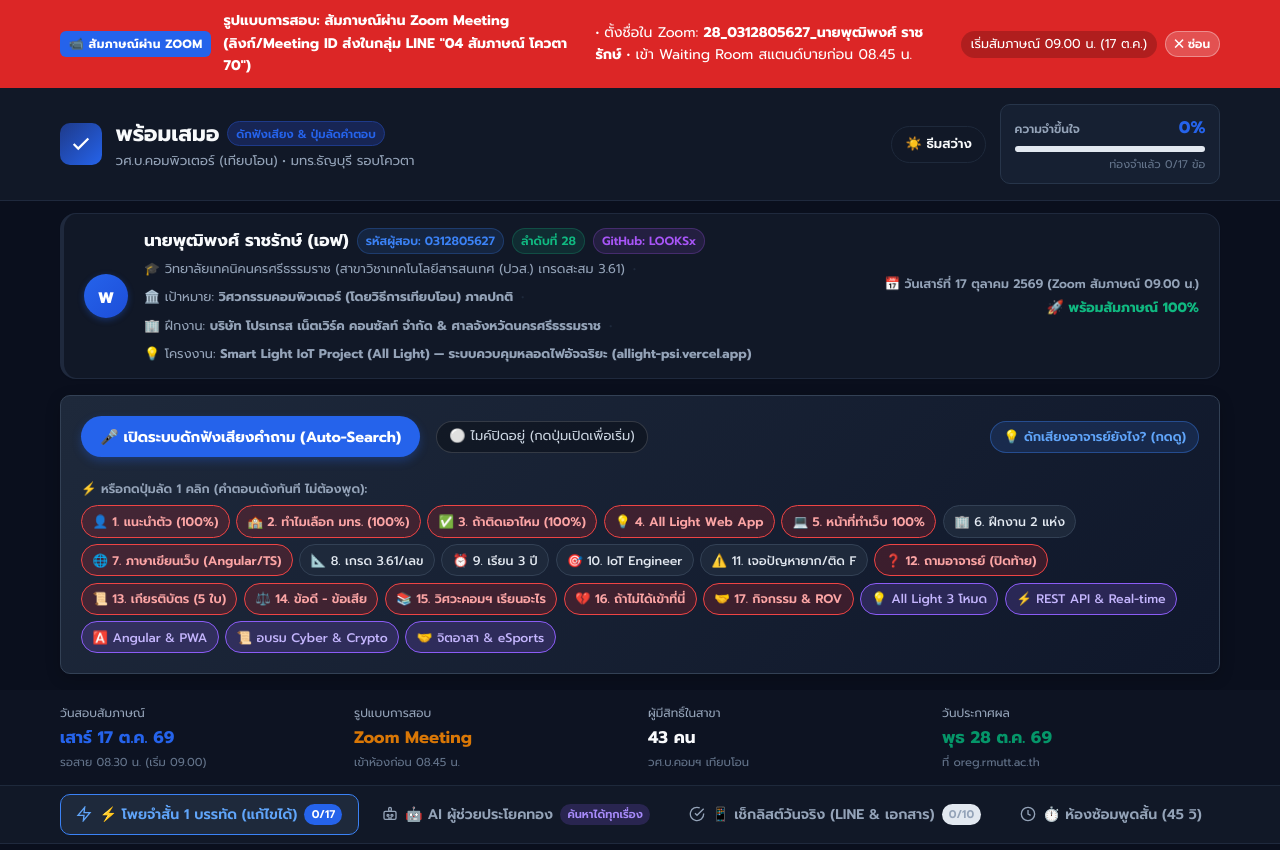
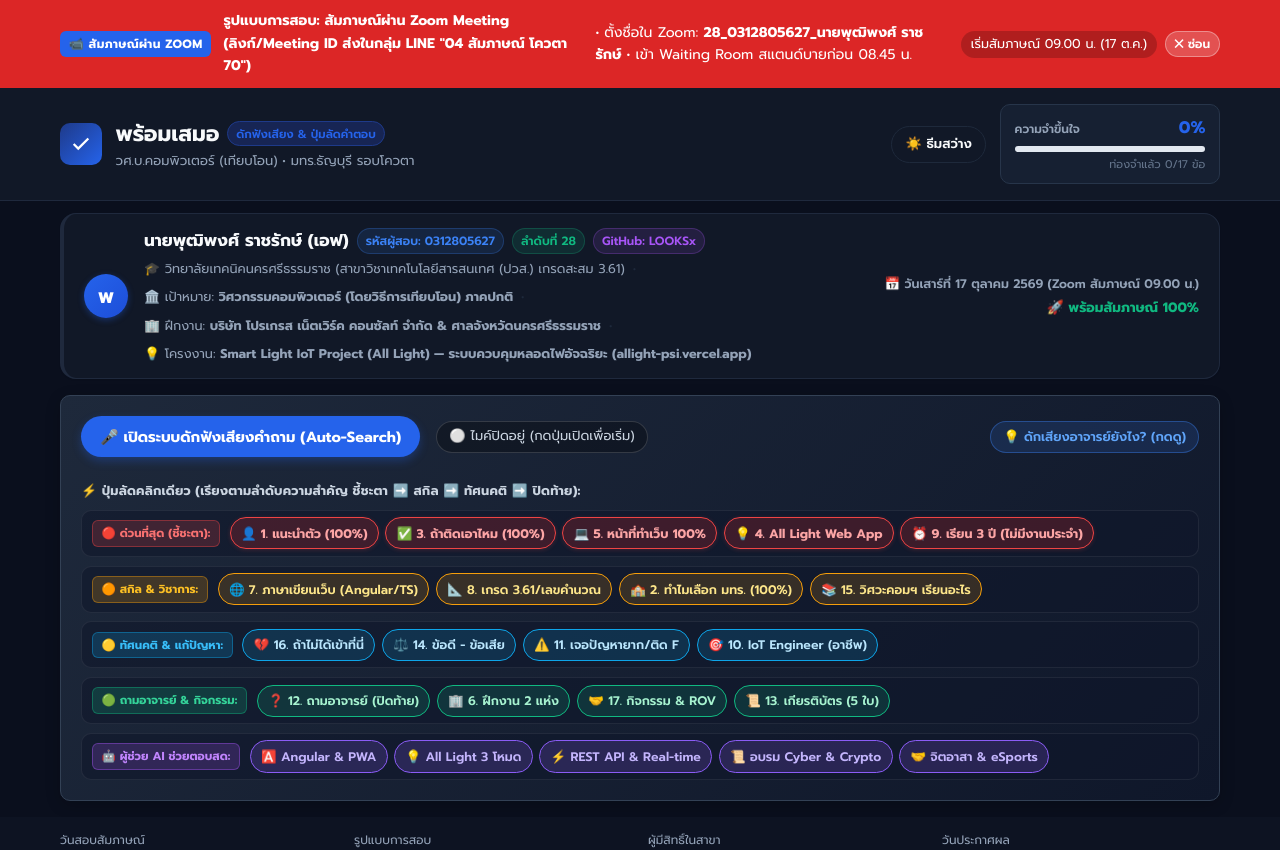
Before and after one commit to LOOKSx/take-a-test, an Angular app: page / in a window 1280 px wide. Shown: the top 850 px of the page. Built offline with nearby package versions, Linux system fonts and the light colour scheme.

Commit message:
feat: reorder and group quick shortcut chips into 4 prioritized tiers for instant access during interview

```diff
--- a/src/app/app.css
+++ b/src/app/app.css
@@ -665,24 +665,76 @@
   line-height: 1.45;
 }
 
-/* 1-CLICK QUICK SHORTCUT CHIPS */
+/* 1-CLICK QUICK SHORTCUT CHIPS (PRIORITIZED TIERS) */
 .quick-chips-wrapper {
-  margin-top: 0.5rem;
+  margin-top: 0.6rem;
   display: flex;
   flex-direction: column;
-  gap: 0.4rem;
+  gap: 0.55rem;
 }
 
 .chips-label {
-  font-size: 0.78rem;
-  font-weight: 600;
-  color: #94a3b8;
+  font-size: 0.8rem;
+  font-weight: 700;
+  color: #cbd5e1;
+  letter-spacing: 0.2px;
+}
+
+.chips-tier-row {
+  display: flex;
+  align-items: center;
+  gap: 0.6rem;
+  flex-wrap: wrap;
+  padding: 0.4rem 0.6rem;
+  background: rgba(15, 23, 42, 0.55);
+  border-radius: var(--radius-md);
+  border: 1px solid rgba(255, 255, 255, 0.07);
+}
+
+.tier-pill-label {
+  font-size: 0.72rem;
+  font-weight: 700;
+  padding: 0.2rem 0.55rem;
+  border-radius: var(--radius-sm);
+  white-space: nowrap;
+  flex-shrink: 0;
+}
+
+.tier-1-pill {
+  background: rgba(239, 68, 68, 0.2);
+  color: #f87171;
+  border: 1px solid rgba(239, 68, 68, 0.4);
+}
+
+.tier-2-pill {
+  background: rgba(245, 158, 11, 0.2);
+  color: #fbbf24;
+  border: 1px solid rgba(245, 158, 11, 0.4);
+}
+
+.tier-3-pill {
+  background: rgba(14, 165, 233, 0.2);
+  color: #38bdf8;
+  border: 1px solid rgba(14, 165, 233, 0.4);
+}
+
+.tier-4-pill {
+  background: rgba(16, 185, 129, 0.2);
+  color: #34d399;
+  border: 1px solid rgba(16, 185, 129, 0.4);
+}
+
+.tier-ai-pill {
+  background: rgba(168, 85, 247, 0.2);
+  color: #c084fc;
+  border: 1px solid rgba(168, 85, 247, 0.4);
 }
 
 .chips-list {
   display: flex;
   flex-wrap: wrap;
   gap: 0.4rem;
+  flex: 1;
 }
 
 .chip-action {
@@ -702,6 +754,72 @@
   border-color: #3b82f6;
   color: #ffffff;
   transform: translateY(-1px);
+}
+
+.chip-action.chip-tier-1 {
+  background: rgba(220, 38, 38, 0.22);
+  border: 1.5px solid #ef4444;
+  color: #fca5a5;
+  font-weight: 700;
+  box-shadow: 0 1px 4px rgba(239, 68, 68, 0.2);
+}
+
+.chip-action.chip-tier-1:hover {
+  background: #dc2626;
+  color: #ffffff;
+  border-color: #ef4444;
+}
+
+.chip-action.chip-tier-2 {
+  background: rgba(245, 158, 11, 0.16);
+  border: 1.2px solid #f59e0b;
+  color: #fde68a;
+  font-weight: 600;
+}
+
+.chip-action.chip-tier-2:hover {
+  background: #d97706;
+  color: #ffffff;
+  border-color: #f59e0b;
+}
+
+.chip-action.chip-tier-3 {
+  background: rgba(14, 165, 233, 0.16);
+  border: 1.2px solid #0ea5e9;
+  color: #bae6fd;
+  font-weight: 600;
+}
+
+.chip-action.chip-tier-3:hover {
+  background: #0284c7;
+  color: #ffffff;
+  border-color: #38bdf8;
+}
+
+.chip-action.chip-tier-4 {
+  background: rgba(16, 185, 129, 0.16);
+  border: 1.2px solid #10b981;
+  color: #a7f3d0;
+  font-weight: 600;
+}
+
+.chip-action.chip-tier-4:hover {
+  background: #059669;
+  color: #ffffff;
+  border-color: #34d399;
+}
+
+.chip-action.chip-ai-pill {
+  background: rgba(168, 85, 247, 0.18);
+  border: 1.2px solid #a855f7;
+  color: #e9d5ff;
+  font-weight: 600;
+}
+
+.chip-action.chip-ai-pill:hover {
+  background: #9333ea;
+  color: #ffffff;
+  border-color: #c084fc;
 }
 
 .chip-action.chip-hot {
--- a/src/app/app.html
+++ b/src/app/app.html
@@ -208,32 +208,65 @@
             </div>
           }
 
-          <!-- 1-CLICK QUICK SHORTCUT CHIPS (ปุ่มลัดคลิกเดียว คำตอบเด้งทันที!) -->
+          <!-- 1-CLICK QUICK SHORTCUT CHIPS (ปุ่มลัดคลิกเดียว เรียงตามความสำคัญจากมากไปน้อย!) -->
           <div class="quick-chips-wrapper">
-            <span class="chips-label">⚡ หรือกดปุ่มลัด 1 คลิก (คำตอบเด้งทันที ไม่ต้องพูด):</span>
-            <div class="chips-list">
-              <button type="button" class="chip-action chip-hot" (click)="selectQuickKeyword(1)">👤 1. แนะนำตัว (100%)</button>
-              <button type="button" class="chip-action chip-hot" (click)="selectQuickKeyword(2)">🏫 2. ทำไมเลือก มทร. (100%)</button>
-              <button type="button" class="chip-action chip-hot" (click)="selectQuickKeyword(3)">✅ 3. ถ้าติดเอาไหม (100%)</button>
-              <button type="button" class="chip-action chip-hot" (click)="selectQuickKeyword(4)">💡 4. All Light Web App</button>
-              <button type="button" class="chip-action chip-hot" (click)="selectQuickKeyword(5)">💻 5. หน้าที่ทำเว็บ 100%</button>
-              <button type="button" class="chip-action" (click)="selectQuickKeyword(6)">🏢 6. ฝึกงาน 2 แห่ง</button>
-              <button type="button" class="chip-action chip-hot" (click)="selectQuickKeyword(7)">🌐 7. ภาษาเขียนเว็บ (Angular/TS)</button>
-              <button type="button" class="chip-action" (click)="selectQuickKeyword(8)">📐 8. เกรด 3.61/เลข</button>
-              <button type="button" class="chip-action" (click)="selectQuickKeyword(9)">⏰ 9. เรียน 3 ปี</button>
-              <button type="button" class="chip-action" (click)="selectQuickKeyword(10)">🎯 10. IoT Engineer</button>
-              <button type="button" class="chip-action" (click)="selectQuickKeyword(11)">⚠️ 11. เจอปัญหายาก/ติด F</button>
-              <button type="button" class="chip-action chip-hot" (click)="selectQuickKeyword(12)">❓ 12. ถามอาจารย์ (ปิดท้าย)</button>
-              <button type="button" class="chip-action chip-hot" (click)="selectQuickKeyword(13)">📜 13. เกียรติบัตร (5 ใบ)</button>
-              <button type="button" class="chip-action chip-hot" (click)="selectQuickKeyword(14)">⚖️ 14. ข้อดี - ข้อเสีย</button>
-              <button type="button" class="chip-action chip-hot" (click)="selectQuickKeyword(15)">📚 15. วิศวะคอมฯ เรียนอะไร</button>
-              <button type="button" class="chip-action chip-hot" (click)="selectQuickKeyword(16)">💔 16. ถ้าไม่ได้เข้าที่นี่</button>
-              <button type="button" class="chip-action chip-hot" (click)="selectQuickKeyword(17)">🤝 17. กิจกรรม & ROV</button>
-              <button type="button" class="chip-action chip-ai-pill" (click)="askAiAssistant('All Light')">💡 All Light 3 โหมด</button>
-              <button type="button" class="chip-action chip-ai-pill" (click)="askAiAssistant('API')">⚡ REST API & Real-time</button>
-              <button type="button" class="chip-action chip-ai-pill" (click)="askAiAssistant('Angular')">🅰️ Angular & PWA</button>
-              <button type="button" class="chip-action chip-ai-pill" (click)="askAiAssistant('Cybersecurity')">📜 อบรม Cyber & Crypto</button>
-              <button type="button" class="chip-action chip-ai-pill" (click)="askAiAssistant('จิตอาสา')">🤝 จิตอาสา & eSports</button>
+            <span class="chips-label">⚡ ปุ่มลัดคลิกเดียว (เรียงตามลำดับความสำคัญ ชี้ชะตา ➡️ สกิล ➡️ ทัศนคติ ➡️ ปิดท้าย):</span>
+
+            <!-- TIER 1: ด่วนที่สุด ชี้ชะตา 100% -->
+            <div class="chips-tier-row tier-1-row">
+              <span class="tier-pill-label tier-1-pill">🔴 ด่วนที่สุด (ชี้ชะตา):</span>
+              <div class="chips-list">
+                <button type="button" class="chip-action chip-tier-1" (click)="selectQuickKeyword(1)">👤 1. แนะนำตัว (100%)</button>
+                <button type="button" class="chip-action chip-tier-1" (click)="selectQuickKeyword(3)">✅ 3. ถ้าติดเอาไหม (100%)</button>
+                <button type="button" class="chip-action chip-tier-1" (click)="selectQuickKeyword(5)">💻 5. หน้าที่ทำเว็บ 100%</button>
+                <button type="button" class="chip-action chip-tier-1" (click)="selectQuickKeyword(4)">💡 4. All Light Web App</button>
+                <button type="button" class="chip-action chip-tier-1" (click)="selectQuickKeyword(9)">⏰ 9. เรียน 3 ปี (ไม่มีงานประจำ)</button>
+              </div>
+            </div>
+
+            <!-- TIER 2: สกิลเทคนิค & วิชาการ -->
+            <div class="chips-tier-row tier-2-row">
+              <span class="tier-pill-label tier-2-pill">🟠 สกิล & วิชาการ:</span>
+              <div class="chips-list">
+                <button type="button" class="chip-action chip-tier-2" (click)="selectQuickKeyword(7)">🌐 7. ภาษาเขียนเว็บ (Angular/TS)</button>
+                <button type="button" class="chip-action chip-tier-2" (click)="selectQuickKeyword(8)">📐 8. เกรด 3.61/เลขคำนวณ</button>
+                <button type="button" class="chip-action chip-tier-2" (click)="selectQuickKeyword(2)">🏫 2. ทำไมเลือก มทร. (100%)</button>
+                <button type="button" class="chip-action chip-tier-2" (click)="selectQuickKeyword(15)">📚 15. วิศวะคอมฯ เรียนอะไร</button>
+              </div>
+            </div>
+
+            <!-- TIER 3: ทัศนคติ & แก้ปัญหา -->
+            <div class="chips-tier-row tier-3-row">
+              <span class="tier-pill-label tier-3-pill">🟡 ทัศนคติ & แก้ปัญหา:</span>
+              <div class="chips-list">
+                <button type="button" class="chip-action chip-tier-3" (click)="selectQuickKeyword(16)">💔 16. ถ้าไม่ได้เข้าที่นี่</button>
+                <button type="button" class="chip-action chip-tier-3" (click)="selectQuickKeyword(14)">⚖️ 14. ข้อดี - ข้อเสีย</button>
+                <button type="button" class="chip-action chip-tier-3" (click)="selectQuickKeyword(11)">⚠️ 11. เจอปัญหายาก/ติด F</button>
+                <button type="button" class="chip-action chip-tier-3" (click)="selectQuickKeyword(10)">🎯 10. IoT Engineer (อาชีพ)</button>
+              </div>
+            </div>
+
+            <!-- TIER 4: ถามอาจารย์ & กิจกรรมเก็บแต้ม -->
+            <div class="chips-tier-row tier-4-row">
+              <span class="tier-pill-label tier-4-pill">🟢 ถามอาจารย์ & กิจกรรม:</span>
+              <div class="chips-list">
+                <button type="button" class="chip-action chip-tier-4" (click)="selectQuickKeyword(12)">❓ 12. ถามอาจารย์ (ปิดท้าย)</button>
+                <button type="button" class="chip-action chip-tier-4" (click)="selectQuickKeyword(6)">🏢 6. ฝึกงาน 2 แห่ง</button>
+                <button type="button" class="chip-action chip-tier-4" (click)="selectQuickKeyword(17)">🤝 17. กิจกรรม & ROV</button>
+                <button type="button" class="chip-action chip-tier-4" (click)="selectQuickKeyword(13)">📜 13. เกียรติบัตร (5 ใบ)</button>
+              </div>
+            </div>
+
+            <!-- TIER 5: บอท AI สรุปบทตอบ 3 ประโยค -->
+            <div class="chips-tier-row tier-ai-row">
+              <span class="tier-pill-label tier-ai-pill">🤖 ผู้ช่วย AI ช่วยตอบสด:</span>
+              <div class="chips-list">
+                <button type="button" class="chip-action chip-ai-pill" (click)="askAiAssistant('Angular')">🅰️ Angular & PWA</button>
+                <button type="button" class="chip-action chip-ai-pill" (click)="askAiAssistant('All Light')">💡 All Light 3 โหมด</button>
+                <button type="button" class="chip-action chip-ai-pill" (click)="askAiAssistant('API')">⚡ REST API & Real-time</button>
+                <button type="button" class="chip-action chip-ai-pill" (click)="askAiAssistant('Cybersecurity')">📜 อบรม Cyber & Crypto</button>
+                <button type="button" class="chip-action chip-ai-pill" (click)="askAiAssistant('จิตอาสา')">🤝 จิตอาสา & eSports</button>
+              </div>
             </div>
           </div>
         </div>
```
